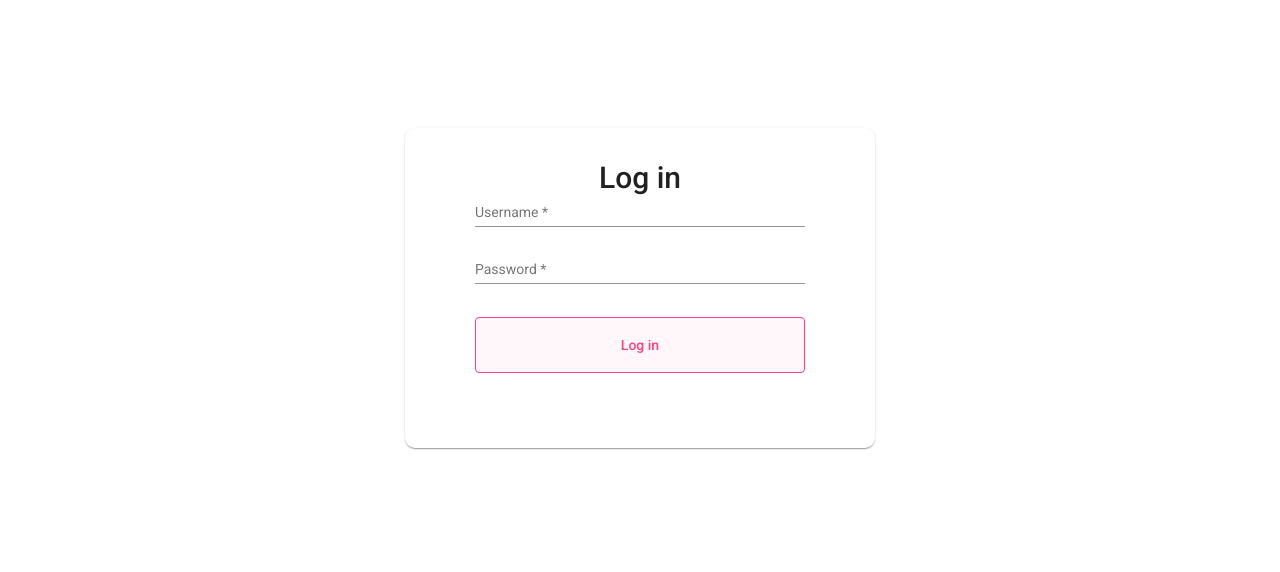
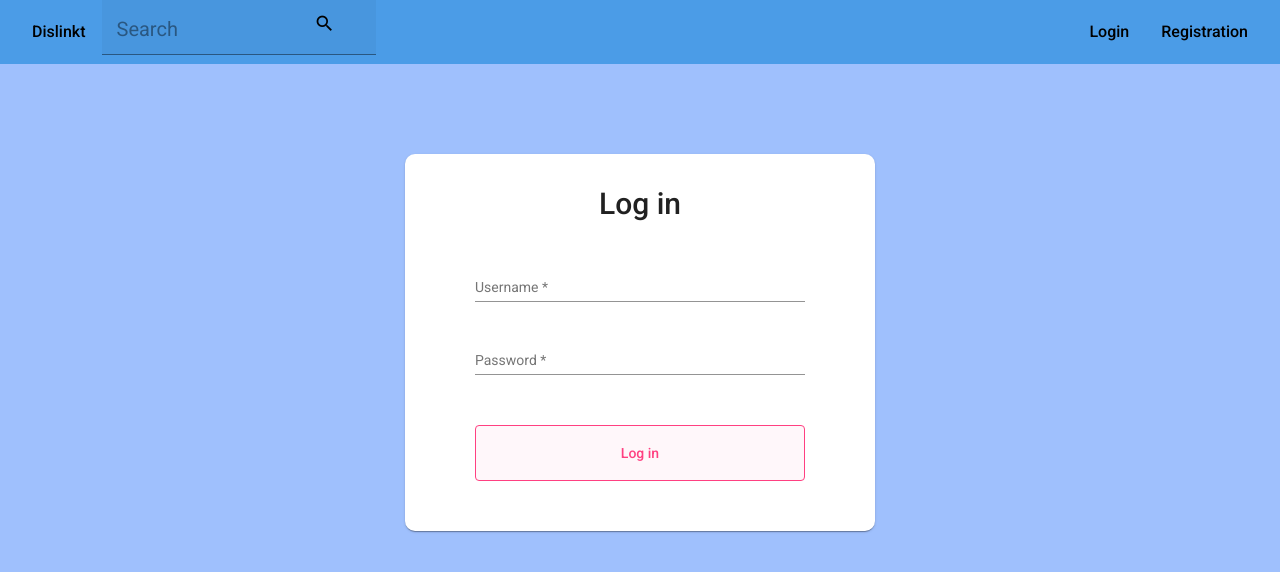
Before and after one commit to masa-bursac/XWS-BSEP-TIM4, an Angular app in the folder front/xml-frontend/: page /login in a window 1280 px wide. Shown: the top 572 px of the page. Built offline with nearby package versions, Linux system fonts and the light colour scheme.

Commit message:
navbar and landing page created

```diff
--- a/front/xml-frontend/src/app/app-routing.module.ts
+++ b/front/xml-frontend/src/app/app-routing.module.ts
@@ -1,10 +1,12 @@
 import { NgModule } from '@angular/core';
 import { RouterModule, Routes } from '@angular/router';
 import { LoginComponent } from './login/login.component';
+import { LandingPageComponent } from './pages/landing-page/landing-page.component';
 import { RegistrationComponent } from './pages/registration/registration.component';
 
 const routes: Routes = [
-  { path: '', pathMatch:'full', redirectTo:'login'},
+  { path: '', pathMatch:'full', redirectTo:'landingPage'},
+  { path: 'landingPage', component: LandingPageComponent},
   { path: 'login', component: LoginComponent},
   { path: 'registration', component: RegistrationComponent}
 ];
--- a/front/xml-frontend/src/app/app.component.html
+++ b/front/xml-frontend/src/app/app.component.html
@@ -1 +1,2 @@
+<app-navbar></app-navbar>
 <router-outlet></router-outlet>
--- a/front/xml-frontend/src/app/login/login.component.css
+++ b/front/xml-frontend/src/app/login/login.component.css
@@ -18,10 +18,9 @@ body {
   box-shadow: 0 3px 5px -1px rgba(0, 0, 0, .2), 0 6px 10px 0 rgba(0, 0, 0, .14), 0 1px 18px 0 rgba(0, 0, 0, .12);
 }
 .login-wrapper {
-  height: 40%;
   display: flex;
   justify-content: center;
-  margin-top: 10%;
+  margin-top: 7%;
 }
 .positronx {
   text-decoration: none;
@@ -42,28 +41,7 @@ body {
   z-index: 5;
   max-width: 330px;
 }
-.box.back {
-  transform: scale(.95);
-  -webkit-transform: scale(.95);
-  -ms-transform: scale(.95);
-  top: -20px;
-  opacity: .8;
-  z-index: -1;
-}
-.box:before {
-  content: "";
-  width: 100%;
-  height: 30px;
-  border-radius: 10px;
-  position: absolute;
-  top: -10px;
-  background: rgba(255, 255, 255, .6);
-  left: 0;
-  transform: scale(.95);
-  -webkit-transform: scale(.95);
-  -ms-transform: scale(.95);
-  z-index: -1;
-}
+
 .login-wrapper .example-form {
   min-width: 100%;
   max-width: 300px;
@@ -78,10 +56,14 @@ body {
   width: 100%;
   display: block;
   font-weight: 700;
+  margin-bottom: 15%;
 }
 .login-wrapper mat-card-header mat-card-title {
   font-size: 30px;
   margin: 0;
+}
+.login-wrapper mat-form-field {
+  margin-bottom: 5%;
 }
 .login-wrapper .mat-card {
   padding: 40px 70px 50px;
--- /dev/null
+++ b/front/xml-frontend/src/app/navbar/navbar.component.css
@@ -0,0 +1,16 @@
+.mat-toolbar{
+    background-color: rgb(75, 156, 231);
+    color: black;
+}
+
+.mat-button{
+     color: black;
+}
+
+.spacer{
+    flex: 1 1 auto;
+}
+
+a {
+    font-size: medium;
+}
--- /dev/null
+++ b/front/xml-frontend/src/app/navbar/navbar.component.html
@@ -0,0 +1,14 @@
+<mat-toolbar color="primary">
+    <span>
+      <a mat-button routerLink="/landingPage">Dislinkt</a>
+    </span>
+    <form class="example-form">
+      <mat-form-field class="example-full-width" appearance="fill">
+        <input type="tel" matInput placeholder="Search" name= "search" [(ngModel)]= "search">
+        <button matSuffix mat-button><mat-icon>search</mat-icon></button>
+      </mat-form-field>
+    </form>
+    <div class="spacer"></div>
+      <a mat-button routerLink="/login">Login</a>
+      <a mat-button routerLink="/registration">Registration</a>
+</mat-toolbar>
--- /dev/null
+++ b/front/xml-frontend/src/app/navbar/navbar.component.ts
@@ -0,0 +1,17 @@
+import { Component, OnInit } from '@angular/core';
+
+@Component({
+  selector: 'app-navbar',
+  templateUrl: './navbar.component.html',
+  styleUrls: ['./navbar.component.css']
+})
+export class NavbarComponent implements OnInit {
+
+  search : String ="";
+
+  constructor() { }
+
+  ngOnInit(): void {
+  }
+
+}
--- /dev/null
+++ b/front/xml-frontend/src/app/pages/landing-page/landing-page.component.html
@@ -0,0 +1 @@
+<p>landing-page works!</p>
--- /dev/null
+++ b/front/xml-frontend/src/app/pages/landing-page/landing-page.component.ts
@@ -0,0 +1,15 @@
+import { Component, OnInit } from '@angular/core';
+
+@Component({
+  selector: 'app-landing-page',
+  templateUrl: './landing-page.component.html',
+  styleUrls: ['./landing-page.component.css']
+})
+export class LandingPageComponent implements OnInit {
+
+  constructor() { }
+
+  ngOnInit(): void {
+  }
+
+}
--- a/front/xml-frontend/src/app/pages/registration/registration.component.css
+++ b/front/xml-frontend/src/app/pages/registration/registration.component.css
@@ -18,10 +18,9 @@ body {
   box-shadow: 0 3px 5px -1px rgba(0, 0, 0, .2), 0 6px 10px 0 rgba(0, 0, 0, .14), 0 1px 18px 0 rgba(0, 0, 0, .12);
 }
 .login-wrapper {
-  height: 110%;
   display: flex;
   justify-content: center;
-  margin-top: 10%;
+  margin-top: 5%;
 }
 .positronx {
   text-decoration: none;
@@ -41,29 +40,9 @@ body {
   -ms-transform: scale(1);
   z-index: 5;
   max-width: 330px;
+  margin-bottom: 5%;
 }
-.box.back {
-  transform: scale(.95);
-  -webkit-transform: scale(.95);
-  -ms-transform: scale(.95);
-  top: -20px;
-  opacity: .8;
-  z-index: -1;
-}
-.box:before {
-  content: "";
-  width: 100%;
-  height: 30px;
-  border-radius: 10px;
-  position: absolute;
-  top: -10px;
-  background: rgba(255, 255, 255, .6);
-  left: 0;
-  transform: scale(.95);
-  -webkit-transform: scale(.95);
-  -ms-transform: scale(.95);
-  z-index: -1;
-}
+
 .login-wrapper .example-form {
   min-width: 100%;
   max-width: 300px;
@@ -78,10 +57,14 @@ body {
   width: 100%;
   display: block;
   font-weight: 700;
+  margin-bottom: 15%;
 }
 .login-wrapper mat-card-header mat-card-title {
   font-size: 30px;
   margin: 0;
+}
+.login-wrapper mat-form-field {
+  margin-bottom: 5%;
 }
 .login-wrapper .mat-card {
   padding: 40px 70px 50px;
--- a/front/xml-frontend/src/styles.css
+++ b/front/xml-frontend/src/styles.css
@@ -1,4 +1,4 @@
 /* You can add global styles to this file, and also import other style files */
 
-html, body { height: 100%; }
+html, body { height: 100%; background-color: rgb(159, 192, 253);}
 body { margin: 0; font-family: Roboto, "Helvetica Neue", sans-serif; }
```
Also changed, not shown: front/xml-frontend/src/app/app.module.ts (+10 -2 lines), front/xml-frontend/src/app/pages/landing-page/landing-page.component.css (added), 2 other files (tests, documents, lock files or other folders).
